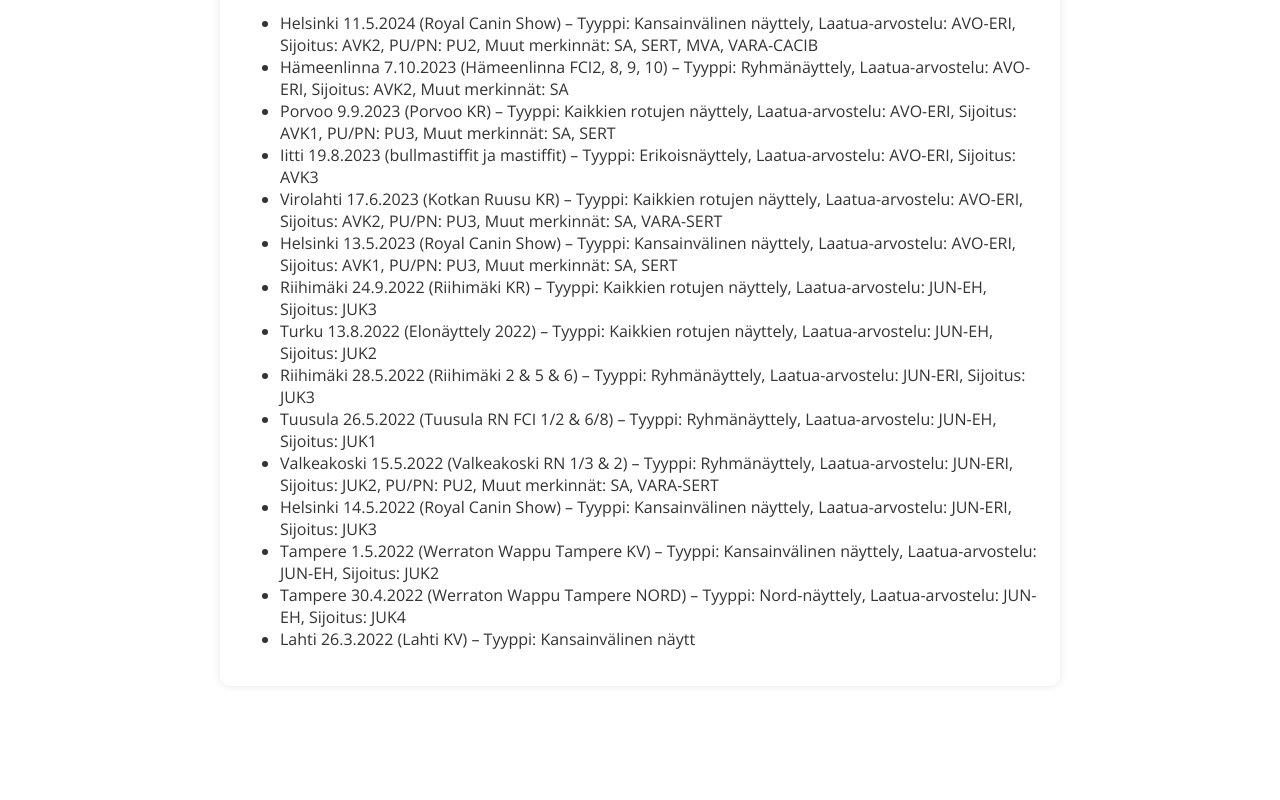
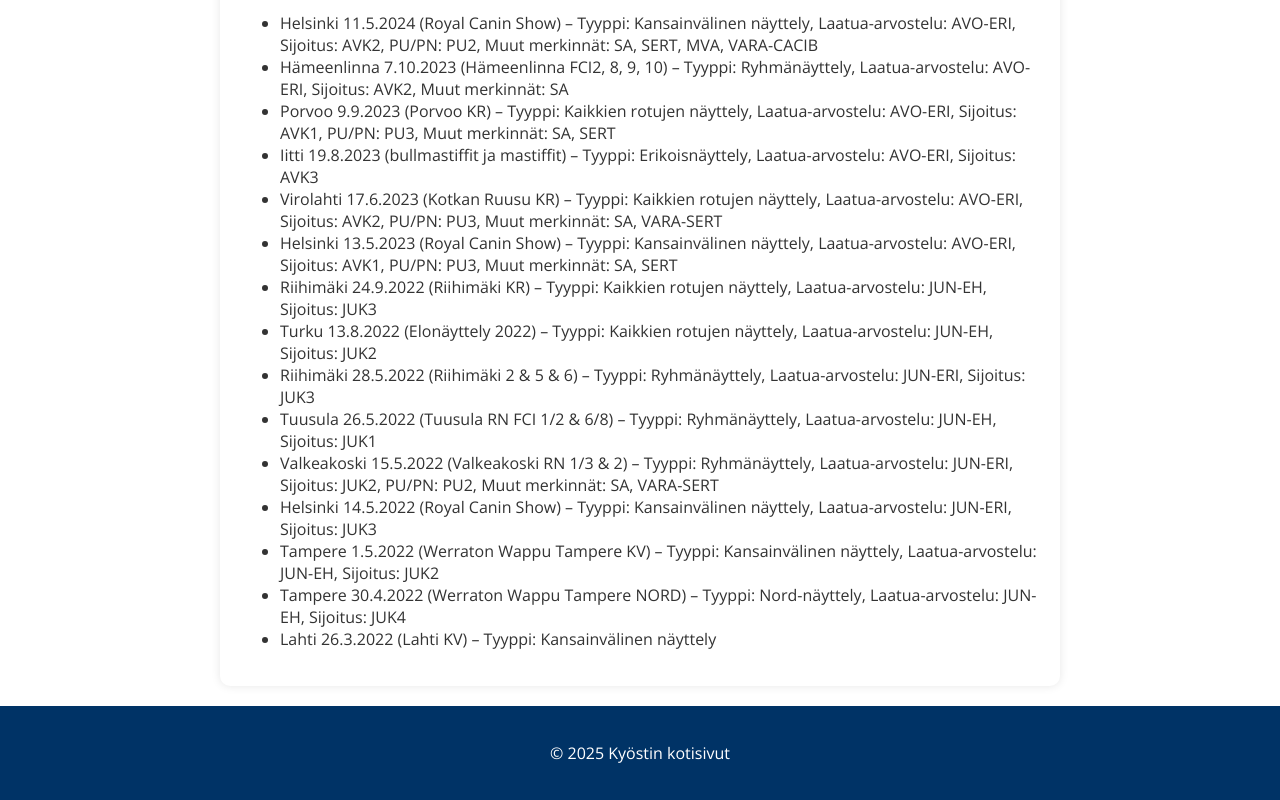
Before and after one commit to Sikael/helloimkyosti, a plain HTML site: page kisahistoria.html in a window 1280 px wide. Shown: the part 701-1501 px from the top of the page. Before the commit the page ends 1407 px from the top, so only its background shows below. Drawn offline with nearby package versions, Linux system fonts and the light colour scheme.

Commit message:
kisahistoria.html

```diff
--- a/kisahistoria.html
+++ b/kisahistoria.html
@@ -166,4 +166,10 @@
             <li>Helsinki 14.5.2022 (Royal Canin Show) – Tyyppi: Kansainvälinen näyttely, Laatua-arvostelu: JUN-ERI, Sijoitus: JUK3</li>
             <li>Tampere 1.5.2022 (Werraton Wappu Tampere KV) – Tyyppi: Kansainvälinen näyttely, Laatua-arvostelu: JUN-EH, Sijoitus: JUK2</li>
             <li>Tampere 30.4.2022 (Werraton Wappu Tampere NORD) – Tyyppi: Nord-näyttely, Laatua-arvostelu: JUN-EH, Sijoitus: JUK4</li>
-            <li>Lahti 26.3.2022 (Lahti KV) – Tyyppi: Kansainvälinen näytt
+            <li>Lahti 26.3.2022 (Lahti KV) – Tyyppi: Kansainvälinen näyttely
+            </main>
+            <footer>
+                <p>&copy; 2025 Kyöstin kotisivut</p>
+            </footer>
+        </body>
+        </html>
```
